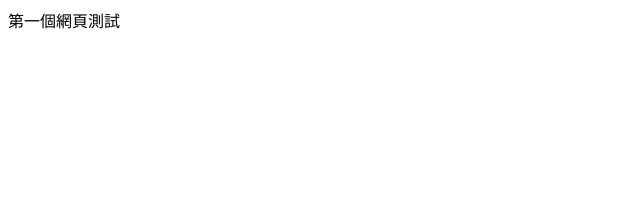
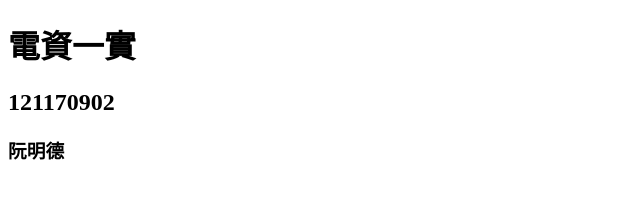
Before and after one commit to ducminhnguyen/hw1, a plain HTML site: page index.html in a window 1280 px wide. Shown: the whole page, without its empty margins (0-640 px from the left). Drawn offline with Linux system fonts and the light colour scheme.

Commit message:
index.html

```diff
--- a/index.html
+++ b/index.html
@@ -4,9 +4,11 @@
     <meta charset="UTF-8">
     <meta http-equiv="X-UA-Compatible" content="IE=edge">
     <meta name="viewport" content="width=device-width, initial-scale=1.0">
-    <title>Document</title>
+    <title>我的第一個網頁</title>
 </head>
 <body>
-    第一個網頁測試
+    <h1>電資一實</h1>
+    <h2>121170902</h2>
+    <h3>阮明德</h3>
 </body>
 </html>
```
